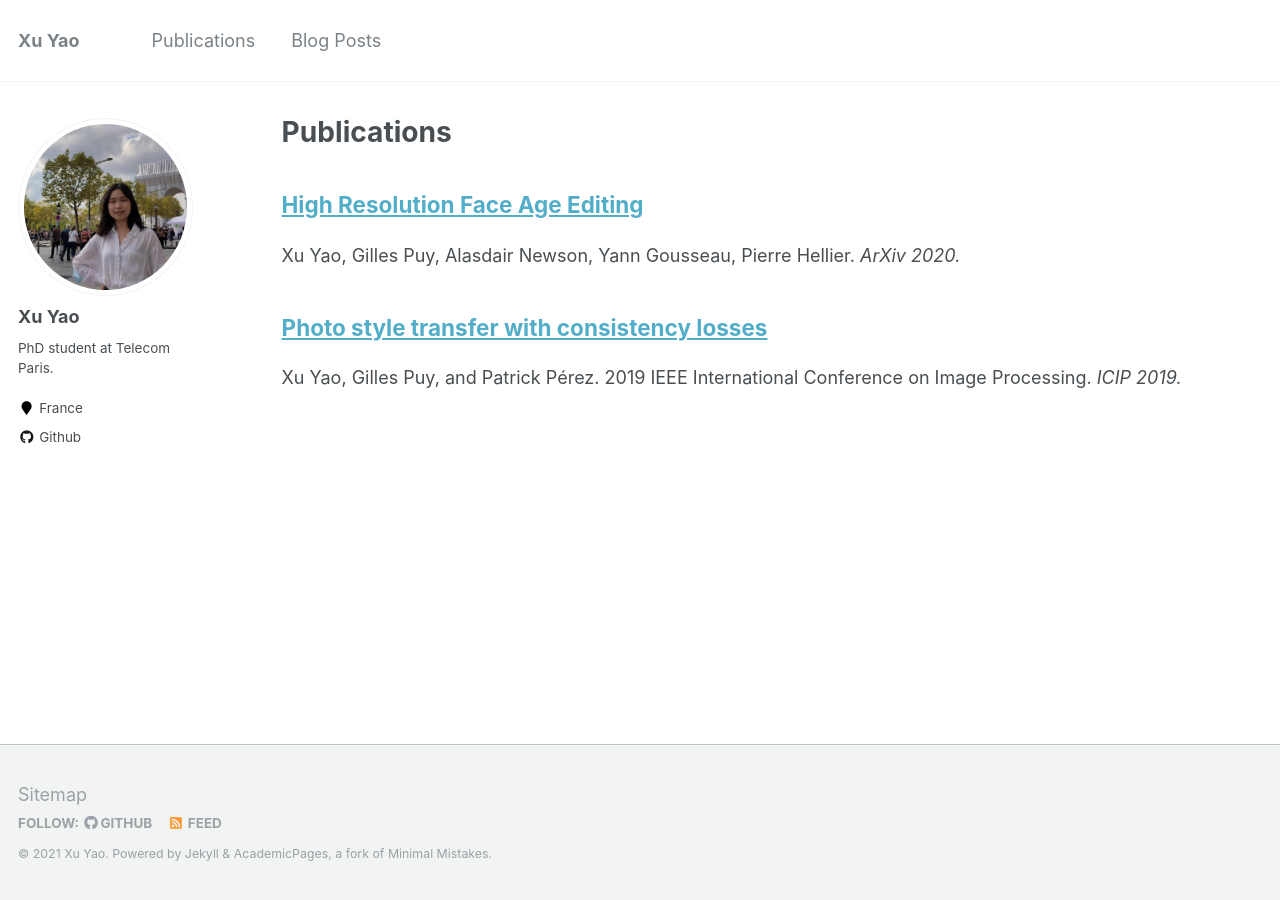
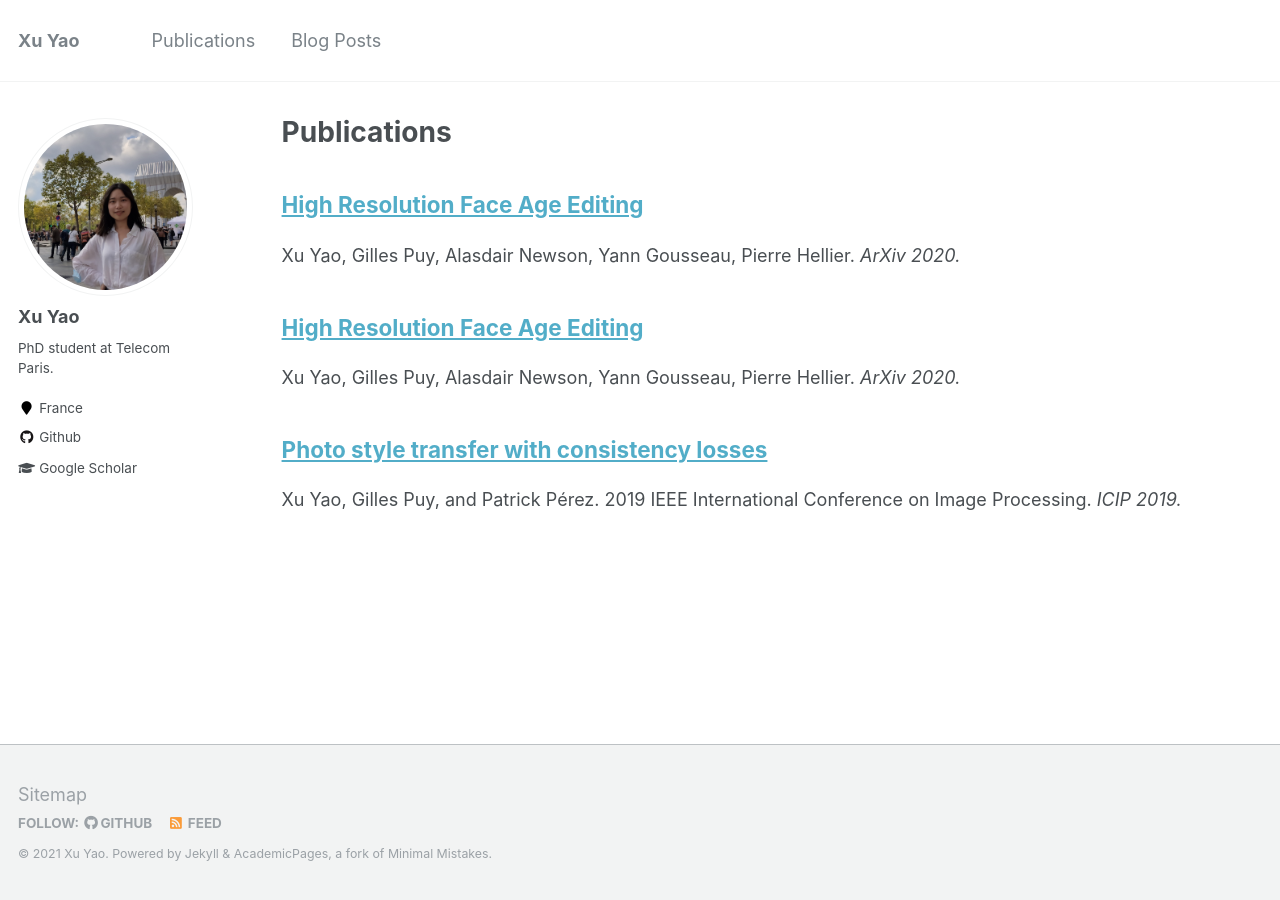
Before and after one commit to Xu-Yao/xu-yao.github.io, a Jekyll site: the page built from _pages/publications.md, in a window 1280 px wide. Built offline with Jekyll 4.4.1, drawn with Linux system fonts in a browser that asks for light colours; some of the changed lines change nothing that is shown.

Commit message:
add link

```diff
--- a/_config.yml
+++ b/_config.yml
@@ -86,7 +86,7 @@ author:
   location         : "France"
   employer         :
   pubmed           : #"https://www.ncbi.nlm.nih.gov/pubmed/?term=john+snow"
-  googlescholar    : #"http://yourfullgooglescholarurl.com"
+  googlescholar    : "https://scholar.google.com/citations?user=4DjVtSgAAAAJ&hl=en"
   email            :
   researchgate     :  # example: "https://www.researchgate.net/profile/yourprofile"
   uri              :
--- /dev/null
+++ b/_publications/Nonlinear.md
@@ -0,0 +1,12 @@
+---
+title: "High Resolution Face Age Editing"
+collection: publications
+permalink: /publications/HRFAE
+venue: "ArXiv"
+date: 2020-5-9
+citation: 'Xu Yao, Gilles Puy, Alasdair Newson, Yann Gousseau, Pierre Hellier. <i>ArXiv 2020.</i>'
+---
+[[PDF]](https://arxiv.org/pdf/2005.04410.pdf)
+
+## Abstract
+Face age editing has become a crucial task in film postproduction, and is also becoming popular for general purpose photography. Recently, adversarial training has produced some of the most visually impressive results for image manipulation, including the face aging/de-aging task. In spite of considerable progress, current methods often present visual artifacts and can only deal with low-resolution images. In order to achieve aging/de-aging with the high quality and robustness necessary for wider use, these problems need to be addressed. This is the goal of the present work. We present an encoder-decoder architecture for face age editing. The core idea of our network is to create both a latent space containing the face identity, and a feature modulation layer corresponding to the age of the individual. We then combine these two elements to produce an output image of the person with a desired target age. Our architecture is greatly simplified with respect to other approaches, and allows for continuous age editing on high resolution images in a single unified model. Source codes are available at https://github.com/InterDigitalInc/HRFAE.
```
Also changed, not shown: 1 other file.
